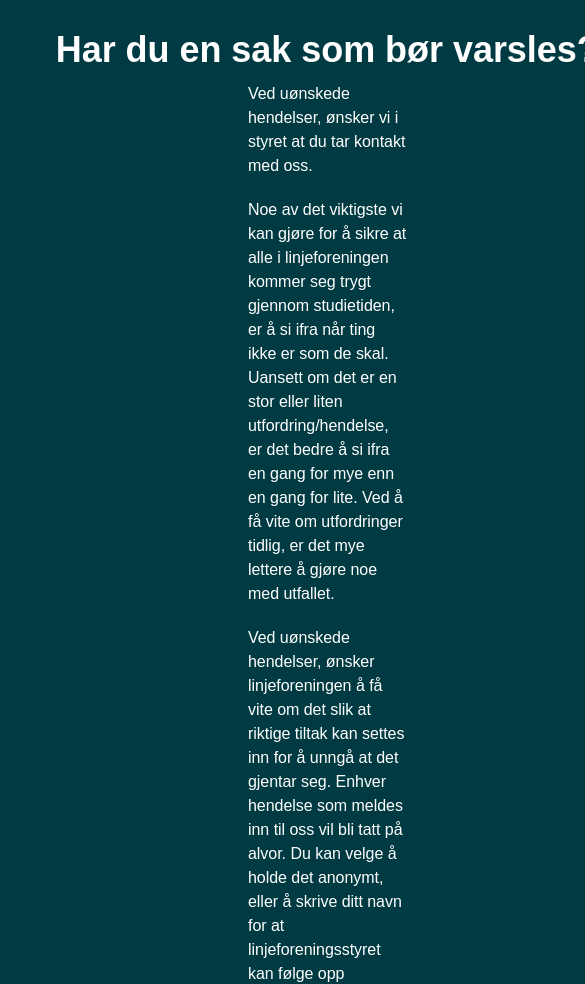
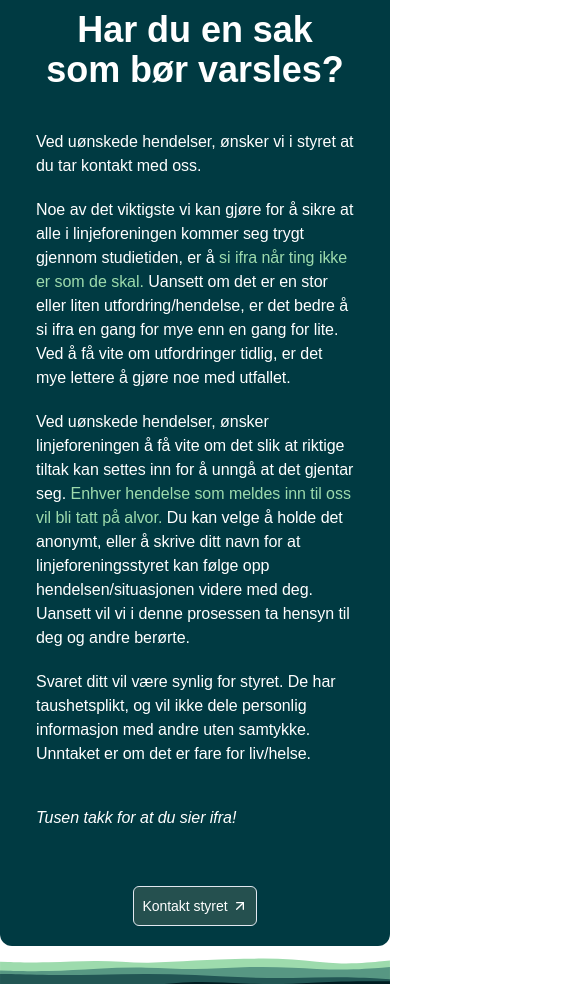
Before and after one commit to emil-webkom/webapp, a Next.js app in the folder frontend/: page /for_studenten/varsle_oss in a window 390 px wide. Shown: the part 397-1381 px from the top of the page, 585 px wide, since content can reach past the window. Built offline with nearby package versions, Linux system fonts and the light colour scheme; no server answers.

Commit message:
added button to varsel page, and made it mobile friendly

```diff
--- a/frontend/src/app/for_studenten/varsle_oss/page.tsx
+++ b/frontend/src/app/for_studenten/varsle_oss/page.tsx
@@ -1,45 +1,63 @@
 import Hero from "@/components/hero/hero1";
-import NyStudentCard, {
-  nyStudentCardProps,
-} from "@/components/cards/nyStudentCard";
+import { Button } from "@/components/ui/button";
+import { ArrowUpRight } from "lucide-react";
+import Link from "next/link";
 
 const forStudentenPage = () => {
-  return <div className= "flex justify-center items-center ">
-    <div className="p-10">
-      <h1 className= "text-white font-semibold text-4xl pt-4 text-center">
+  const href = "mailto:styret@emilweb.no";
+  const buttonText = "Kontakt styret";
+
+  return (
+    <div className="w-full flex justify-center items-center px-4">
+      <div className="p-5 lg:p-10">
+        <h1 className="text-white font-semibold text-4xl pt-4 text-center ">
           Har du en sak som bør varsles?
         </h1>
 
-      <div className="pr-52 pl-52 text-leftcenter">
-
-      <p className= "text-white pt-3 pb-5">
+        <div className="text-left mt-6 lg:pr-32 lg:pl-32">
+          <p className="text-white pt-4 pb-5">
             Ved uønskede hendelser, ønsker vi i styret at du tar kontakt med oss.
           </p>
 
-      <p className= "text-white font-thin pb-5 ">
+          <p className="text-white font-thin pb-5">
             Noe av det viktigste vi kan gjøre for å sikre at alle i linjeforeningen kommer seg trygt gjennom
-      studietiden, er å si ifra når ting ikke er som de skal. Uansett om det er en stor eller liten utfordring/hendelse,
+            studietiden, er å <span className="text-[#9DDBAD]"> si ifra når ting ikke er som de skal. </span> Uansett om det er en stor eller liten utfordring/hendelse,
             er det bedre å si ifra en gang for mye enn en gang for lite. Ved å få vite om utfordringer tidlig, er det mye lettere å gjøre noe med utfallet.
           </p>
 
           <p className="text-white font-thin pb-5">
             Ved uønskede hendelser, ønsker linjeforeningen å få vite om det slik at riktige tiltak kan settes inn for å unngå at det gjentar seg.
-      Enhver hendelse som meldes inn til oss vil bli tatt på alvor. Du kan velge å holde det anonymt, eller å skrive ditt navn for at linjeforeningsstyret
+            <span className="text-[#9DDBAD] "> Enhver hendelse som meldes inn til oss vil bli tatt på alvor. </span>Du kan velge å holde det anonymt, eller å skrive ditt navn for at linjeforeningsstyret
             kan følge opp hendelsen/situasjonen videre med deg. Uansett vil vi i denne prosessen ta hensyn til deg og andre berørte.
           </p>
 
-      <p className="text-white font-thin pb-16">
+          <p className="text-white font-thin pb-10">
             Svaret ditt vil være synlig for styret. De har taushetsplikt, og vil ikke dele personlig informasjon med andre uten samtykke. Unntaket er om det er fare for liv/helse.
           </p>
 
-      <p className="text-white font-thin ">
-      Tusen takk for at du sier ifra!
+          <p className="text-white font-thin">
+            <i>Tusen takk for at du sier ifra!</i>
           </p>
 
+
+
+          <div className="pt-14 flex justify-center items-center">
+          <Button className="bg-[#25504F]" variant="transparent">
+            <a
+              href={href}
+              target="_blank"
+              rel="noopener noreferrer"
+              className="flex-row flex justify-center items-center gap-1"
+            >
+              <p className="text-white">{buttonText}</p>
+              <ArrowUpRight className="w-4 text-white" />
+            </a>
+          </Button>
           </div>
-
-      </div>;
         </div>
+      </div>
+    </div>
+  );
 };
 
 export default forStudentenPage;
```
Also changed, not shown: 1 other file (tests, documents, lock files or other folders). Lines whose indentation alone changed are shown as unchanged.
